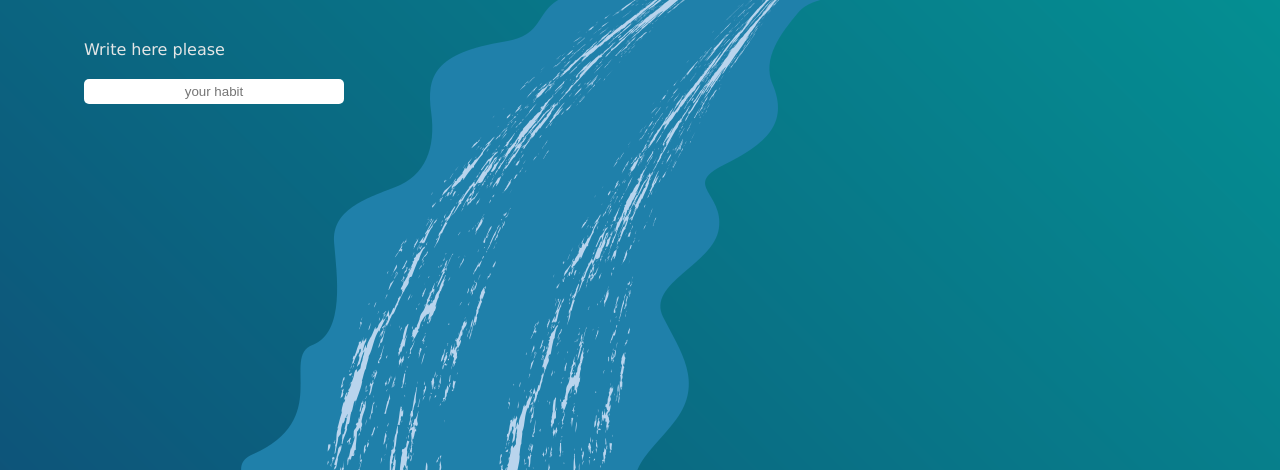
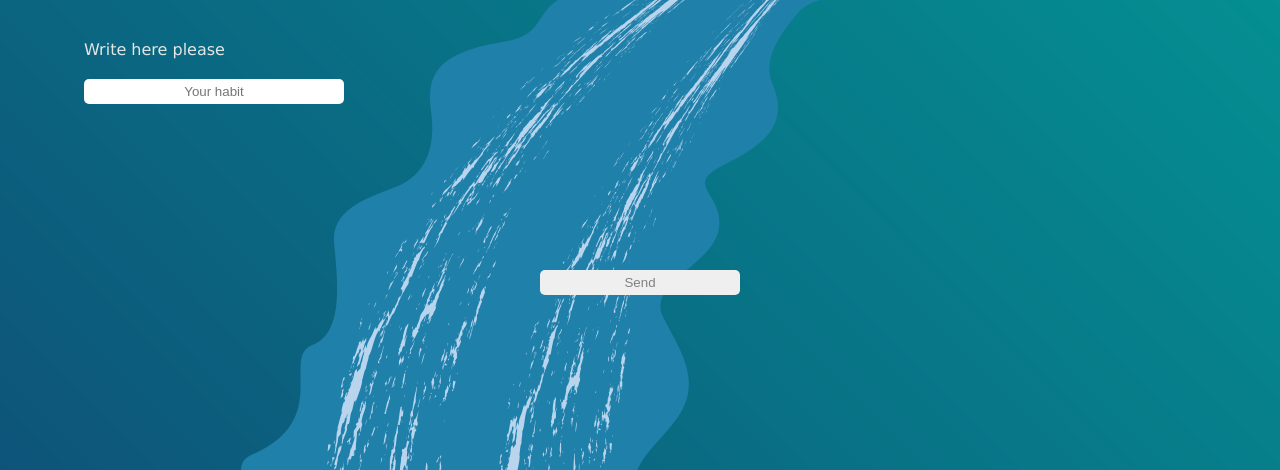
Before and after one commit to KamilRozanski/habits, a plain HTML site: page habits-calendar.html in a window 1280 px wide. Shown: the part 330-800 px from the top of the page. Drawn offline with Linux system fonts and the light colour scheme.

Commit message:
sumbit button add

```diff
--- a/habits-calendar.css
+++ b/habits-calendar.css
@@ -8,7 +8,6 @@ body {
 }
 .welcome {
 	position: relative;
-
 	top: 0px;
 	right: 0px;
 	background-image: url(img/welcome.png);
@@ -41,6 +40,24 @@ body {
 	border: none;
 	border-radius: 5px;
 	text-align: center;
+	outline: none;
+}
+.welcome__submit__button {
+	position: absolute;
+	top: 75vh;
+	left: 50vw;
+	transform: translateX(-50%);
+	width: 200px;
+	padding: 5px;
+	text-align: center;
+	border: none;
+	border-radius: 5px;
+	outline: none;
+	cursor: pointer;
+	color: gray;
+}
+.welcome__submit__button {
+
 }
 
 .calendar {
--- a/habits-calendar.html
+++ b/habits-calendar.html
@@ -16,10 +16,10 @@
         <p class="welcome__input__container ">
             <label class="welcome__label">Write here please </label>
             <input class="welcome__input" name="habit" id="habit" required type="text" pattern="[a-zA-Z]+"
-                placeholder="your habit">
+                placeholder="Your habit">
             </label>
         </p>
-
+        <button class="welcome__submit__button">Send</button>
     </section>
     <section class="calendar">
         <div class="month">
```
